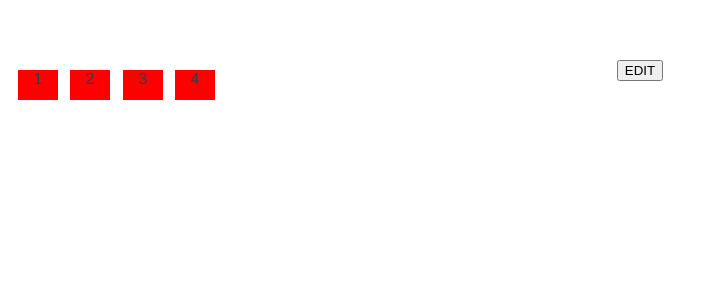
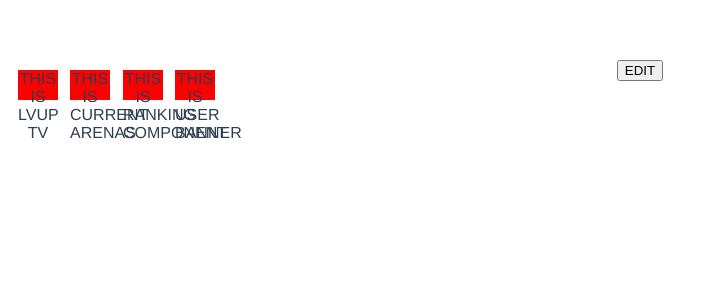
Before and after one commit to eddie0329/layout-toy, a Vue app in the folder front/: page / in a window 1280 px wide. Both pictures are taken after a click on the button "CREATE". Shown: the top 300 px of the page, without its empty margins (0-708 px from the left). Built offline with nearby package versions, Linux system fonts and the light colour scheme.

Commit message:
:sparkles: Implment dynamic component render

```diff
--- a/front/src/components/CreatedLayout.vue
+++ b/front/src/components/CreatedLayout.vue
@@ -1,11 +1,12 @@
 <template>
   <div class="container" ref="container">
-    <div
+    <component
+      :is="item.i"
       v-for="item in layouts"
       :key="item.id"
       class="item"
       :style="{'width': `${((item.w / 24) * 100) - 1}%`, 'height': `${item.h * 30}px`, 'background': 'red', 'transform': `translate3d(${Math.round(colWidth * item.x + (item.x + 1) * 10)}px, ${Math.round(30 * item.y + (item.y +1) * 10)}px, 0px)`} "
-    >{{item.i}}</div>
+    >{{item.i}}</component>
   </div>
 </template>
 
@@ -14,6 +15,12 @@ import { mapState } from "vuex";
 
 export default {
   name: "CreatedLayout",
+  components: {
+    LvupTv: () => import("./LvupTv"),
+    CurrentArenas: () => import("./CurrentArenas"),
+    RankingComponent: () => import("./RankingComponent"),
+    UserBanner: () => import("./UserBanner"),
+  },
   mounted() {
     window.addEventListener("resize", this.handleResize);
     this.handleResize();
--- /dev/null
+++ b/front/src/components/CurrentArenas.vue
@@ -0,0 +1,10 @@
+<template>
+  <div style="background: green;">THIS IS CURRENT ARENAS</div>
+</template>
+
+<script>
+export default {};
+</script>
+
+<style>
+</style>
--- /dev/null
+++ b/front/src/components/LvupTv.vue
@@ -0,0 +1,10 @@
+<template>
+  <div style="background: purple;">THIS IS LVUP TV</div>
+</template>
+
+<script>
+export default {};
+</script>
+
+<style>
+</style>
--- /dev/null
+++ b/front/src/components/RankingComponent.vue
@@ -0,0 +1,10 @@
+<template>
+  <div style="background: red;">THIS IS RANKING COMPONENT</div>
+</template>
+
+<script>
+export default {};
+</script>
+
+<style>
+</style>
--- /dev/null
+++ b/front/src/components/UserBanner.vue
@@ -0,0 +1,10 @@
+<template>
+  <div style="background: blue;">THIS IS USER BANNER</div>
+</template>
+
+<script>
+export default {};
+</script>
+
+<style>
+</style>
--- a/front/src/store/modules/layouts.js
+++ b/front/src/store/modules/layouts.js
@@ -4,10 +4,10 @@ const getDefaultState = () => ({
     // { x: 4, y: 0, w: 4, h: 4, i: "Test2", id: 2 },
     // { x: 8, y: 0, w: 4, h: 5, i: "Test3", id: 3 },
     // { x: 12, y: 0, w: 4, h: 3, i: "Test4", id: 4 },
-    { x: 0, y: 0, w: 1, h: 1, i: "1" },
-    { x: 1, y: 0, w: 1, h: 1, i: "2" },
-    { x: 2, y: 0, w: 1, h: 1, i: "3" },
-    { x: 3, y: 0, w: 1, h: 1, i: "4" },
+    { x: 0, y: 0, w: 1, h: 1, i: "LvupTv" },
+    { x: 1, y: 0, w: 1, h: 1, i: "CurrentArenas" },
+    { x: 2, y: 0, w: 1, h: 1, i: "RankingComponent" },
+    { x: 3, y: 0, w: 1, h: 1, i: "UserBanner" },
   ],
   isEditLayout: true,
 });
```
